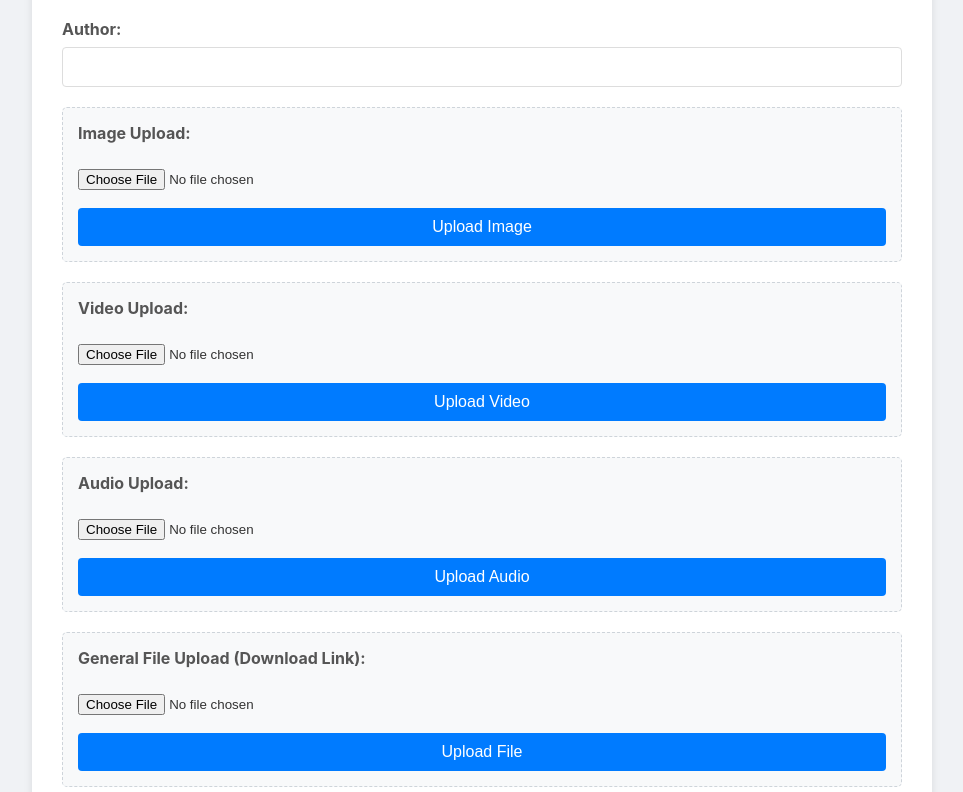
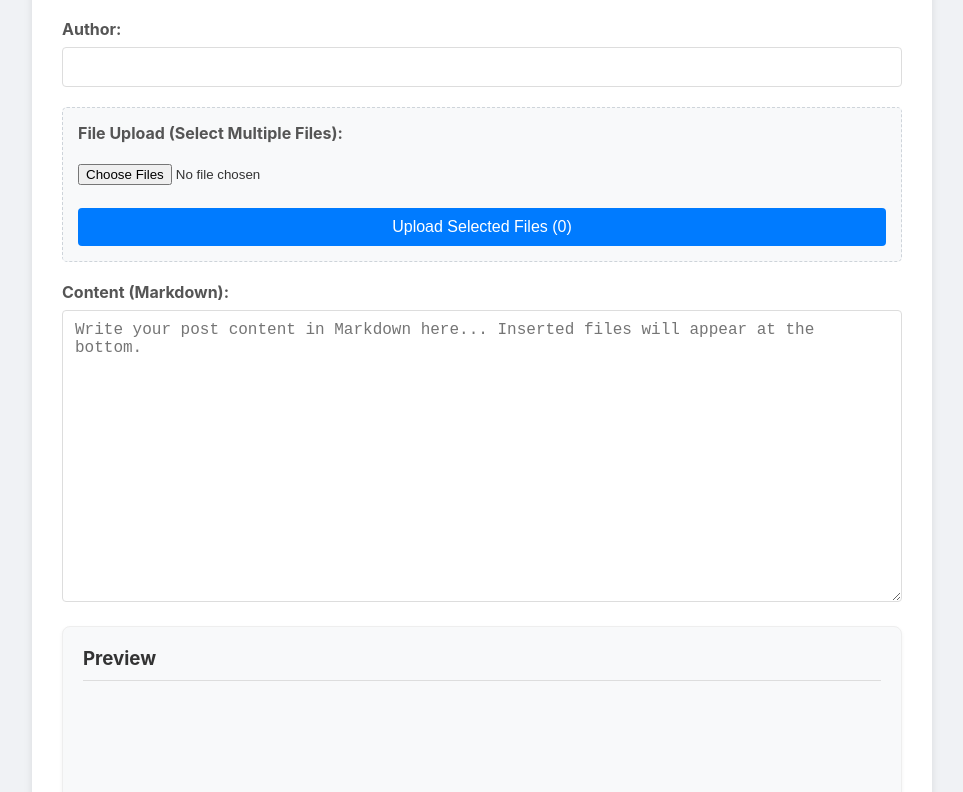
Before and after one commit to gg582/chi-blog, a React (Create React App) app in the folder blog-frontend/: page /new-post in a window 1280 px wide. Shown: the part 368-1160 px from the top of the page, without its empty margins (158-1121 px from the left). Built offline with nearby package versions, Linux system fonts and the light colour scheme; sample sign-in values are in the browser's storage; a small style sheet from the web is missing.

Commit message:
NewPostPage.js 업데이트

```diff
--- a/blog-frontend/src/pages/NewPostPage.js
+++ b/blog-frontend/src/pages/NewPostPage.js
@@ -1,4 +1,4 @@
-import React, { useState, useEffect } from 'react';
+import React, { useState, useEffect, useCallback, useMemo } from 'react';
 import { useNavigate, Link } from 'react-router-dom';
 import './NewPostPage.css';
 
@@ -47,18 +47,28 @@ const getMimeType = (fileName, category) => {
         if (extension === 'mp4') return 'video/mp4';
         if (extension === 'webm') return 'video/webm';
         if (extension === 'ogg') return 'video/ogg';
-        return `video/${extension}`; // Fallback
+        return `video/${extension}`;
     }
 
     if (category === 'audio') {
         if (extension === 'mp3') return 'audio/mpeg';
         if (extension === 'wav') return 'audio/wav';
         if (extension === 'ogg') return 'audio/ogg';
-        return `audio/${extension}`; // Fallback
+        return `audio/${extension}`;
     }
 
     // Default to application/octet-stream for general files
     return 'application/octet-stream';
+};
+
+// Function to determine file category based on MIME type hint
+const getFileCategory = (file) => {
+    if (!file || !file.type) return 'general';
+    const type = file.type.toLowerCase();
+    if (type.startsWith('image/')) return 'image';
+    if (type.startsWith('video/')) return 'video';
+    if (type.startsWith('audio/')) return 'audio';
+    return 'general';
 };
 
 // --- API Endpoint Definition ---
@@ -73,29 +83,11 @@ function NewPostPage() {
   const [success, setSuccess] = useState(false);
   const navigate = useNavigate();
 
-  // Image Upload State (uses general states for simplicity)
-  const [selectedImageFile, setSelectedImageFile] = useState(null);
-  const [uploadingImage, setUploadingImage] = useState(false);
-  const [uploadImageError, setUploadImageError] = useState(null);
-  const [uploadedImageUrl, setUploadedImageUrl] = useState('');
-
-  // Video Upload State
-  const [selectedVideoFile, setSelectedVideoFile] = useState(null);
-  const [uploadingVideo, setUploadingVideo] = useState(false);
-  const [uploadVideoError, setUploadVideoError] = useState(null);
-  const [uploadedVideoUrl, setUploadedVideoUrl] = useState('');
-
-  // Audio Upload State
-  const [selectedAudioFile, setSelectedAudioFile] = useState(null);
-  const [uploadingAudio, setUploadingAudio] = useState(false);
-  const [uploadAudioError, setUploadAudioError] = useState(null);
-  const [uploadedAudioUrl, setUploadedAudioUrl] = useState('');
-
-  // General File Upload State
-  const [selectedGeneralFile, setSelectedGeneralFile] = useState(null);
-  const [uploadingGeneral, setUploadingGeneral] = useState(false);
-  const [uploadGeneralError, setUploadGeneralError] = useState(null);
-  const [uploadedGeneralUrl, setUploadedGeneralUrl] = useState('');
+  // State for batch file upload
+  const [selectedFiles, setSelectedFiles] = useState([]);
+  const [uploading, setUploading] = useState(false);
+  const [uploadError, setUploadError] = useState(null);
+  const [uploadedResults, setUploadedResults] = useState([]); // Array of {url, fileName}
 
   const [previewHtml, setPreviewHtml] = useState('');
 
@@ -156,38 +148,24 @@ function NewPostPage() {
 
       const newPost = await response.json();
       setSuccess(true);
-      setTitle(''); setContent(''); setAuthor(''); setUploadedImageUrl(''); setSelectedImageFile(null); setPreviewHtml('');
+      setTitle(''); setContent(''); setAuthor(''); setSelectedFiles([]); setUploadedResults([]); setPreviewHtml('');
       setTimeout(() => { navigate(`/posts/${newPost.id}`); }, 1500);
     } catch (e) {
       setError(e.message);
     }
   };
 
-  // --- File Change Handlers ---
-  const handleImageFileChange = (e) => {
-    setSelectedImageFile(e.target.files[0]);
-    setUploadImageError(null);
+  // --- Unified File Change Handler ---
+  const handleFileChange = (e) => {
+    // Convert FileList to Array
+    setSelectedFiles(Array.from(e.target.files));
+    setUploadError(null);
   };
 
-  const handleVideoFileChange = (e) => {
-    setSelectedVideoFile(e.target.files[0]);
-    setUploadVideoError(null);
-  };
-
-  const handleAudioFileChange = (e) => {
-    setSelectedAudioFile(e.target.files[0]);
-    setUploadAudioError(null);
-  };
-
-  const handleGeneralFileChange = (e) => {
-    setSelectedGeneralFile(e.target.files[0]);
-    setUploadGeneralError(null);
-  };
-
-  // --- Unified Upload Function ---
-  const handleUpload = async (file, setUploading, setUploadError, fileType) => {
-    if (!file) {
-        setUploadError(`Please select a ${fileType} file to upload.`);
+  // --- Unified Batch Upload Function ---
+  const handleBatchUpload = async () => {
+    if (selectedFiles.length === 0) {
+        setUploadError('Please select at least one file to upload.');
         return;
     }
 
@@ -195,11 +173,10 @@ function NewPostPage() {
     setUploadError(null);
 
     const formData = new FormData();
-    // Use a generic key like 'file' and let the backend determine the type.
+    selectedFiles.forEach((file) => {
+        // The backend expects a field named 'file' for each uploaded item
         formData.append('file', file);
-
-    // Also send file type hint to the backend (optional, but helpful for routing/validation)
-    formData.append('fileTypeHint', fileType);
+    });
 
     try {
       const response = await fetch(UPLOAD_ENDPOINT, {
@@ -208,48 +185,60 @@ function NewPostPage() {
       });
 
       if (!response.ok) {
+        // Check for 202 Accepted which the backend might return on partial success
+        if (response.status === 202) {
+             setUploadError('Partial success: Some files failed to upload. Check the inserted content for details.');
+        } else {
             const errorText = await response.text();
             throw new Error(`Upload failed! Status: ${response.status} - ${errorText}`);
         }
+      }
 
-      const result = await response.json();
-      const uploadedUrl = result.url;
+      // The backend returns an array of successfully uploaded file objects: [{url, fileName}]
+      const results = await response.json();
+      setUploadedResults(results);
 
-      // Handle content insertion based on file type
-      const url = uploadedUrl.replace(/\s/g, "%20");
+      let contentSnippets = [];
+      results.forEach((result) => {
+        // Use result.fileName to determine category (using original name as file object is gone)
+        const file = selectedFiles.find(f => f.name === result.fileName);
+        const fileType = getFileCategory(file);
+
+        // Safely encode the URL
+        const url = result.url.replace(/\s/g, "%20");
         let markdownSnippet = '';
 
+        // Generate the appropriate markdown/HTML snippet
         if (fileType === 'image') {
-        markdownSnippet = `\n![Alt text for image](${url})\n`;
-        setUploadedImageUrl(uploadedUrl);
+            markdownSnippet = `\n![${result.fileName}](${url})\n`;
         } else if (fileType === 'video') {
-        const mimeType = getMimeType(file.name, 'video');
+            const mimeType = getMimeType(result.fileName, 'video');
             markdownSnippet = `\n<video controls width="600">\n  <source src="${url}" type="${mimeType}">\n  Your browser does not support the video tag.\n</video>\n`;
-        setUploadedVideoUrl(uploadedUrl);
         } else if (fileType === 'audio') {
-        const mimeType = getMimeType(file.name, 'audio');
+            const mimeType = getMimeType(result.fileName, 'audio');
             markdownSnippet = `\n<audio controls>\n  <source src="${url}" type="${mimeType}">\n  Your browser does not support the audio tag.\n</audio>\n`;
-        setUploadedAudioUrl(uploadedUrl);
-      } else if (fileType === 'general') {
-        const fileName = file.name;
-        markdownSnippet = `\n[Download File: ${fileName}](${url})\n`;
-        setUploadedGeneralUrl(uploadedUrl);
+        } else { // 'general'
+            markdownSnippet = `\n[Download File: ${result.fileName}](${url})\n`;
         }
+        contentSnippets.push(markdownSnippet);
+      });
 
-      setContent((prevContent) => prevContent + markdownSnippet);
+      // Append all snippets to the content area
+      setContent((prevContent) => prevContent + contentSnippets.join('\n'));
 
     } catch (e) {
       setUploadError(e.message);
     } finally {
       setUploading(false);
-      // Clear the selected file input after processing (manual clear needed for different inputs)
-      if (fileType === 'image') setSelectedImageFile(null);
-      if (fileType === 'video') setSelectedVideoFile(null);
-      if (fileType === 'audio') setSelectedAudioFile(null);
-      if (fileType === 'general') setSelectedGeneralFile(null);
-      // Reset the file input element itself (if needed, but state reset usually suffices for React)
+      setSelectedFiles([]); // Clear the selected file list
+      // Note: Clearing the file input element itself requires a ref or resetting its value property
+      document.getElementById('file-upload-input').value = '';
     }
   };
+
+  const totalFilesSelected = selectedFiles.length;
+  const isFormSubmittable = !uploading;
+
 
   return (
     <>
@@ -270,90 +259,47 @@ function NewPostPage() {
             <input type="text" id="author" value={author} onChange={(e) => setAuthor(e.target.value)} required style={inputStyle} />
           </div>
 
-          {/* Image Upload Section */}
+          {/* Unified Batch File Upload Section */}
           <div style={{ ...formGroupStyle, ...uploadSectionStyle }}>
-            <label style={labelStyle}>Image Upload:</label>
-            <input type="file" accept="image/*" onChange={handleImageFileChange} style={fileInputStyle} />
+            <label style={labelStyle}>File Upload (Select Multiple Files):</label>
+            <input
+                type="file"
+                id="file-upload-input"
+                multiple
+                onChange={handleFileChange}
+                style={fileInputStyle}
+                accept="image/*,video/*,audio/*,.pdf,.zip,.tar.gz" // Suggest common files
+            />
+            {totalFilesSelected > 0 && (
+                <p style={{ margin: '5px 0', fontSize: '0.9rem', color: '#007bff' }}>
+                    **{totalFilesSelected} file(s) selected.** Click Upload to insert into content.
+                </p>
+            )}
             <button
                 type="button"
-                onClick={() => handleUpload(selectedImageFile, setUploadingImage, setUploadImageError, 'image')}
-                disabled={uploadingImage || !selectedImageFile}
-                style={buttonStyle}
+                onClick={handleBatchUpload}
+                disabled={uploading || totalFilesSelected === 0}
+                style={{...buttonStyle, marginTop: '10px'}}
             >
-              {uploadingImage ? 'Uploading...' : 'Upload Image'}
+              {uploading ? 'Uploading...' : `Upload Selected Files (${totalFilesSelected})`}
             </button>
-            {uploadImageError && <p style={errorMessageStyle}>{uploadImageError}</p>}
-            {uploadedImageUrl && (
-              <p style={successMessageStyle}>
-                Image uploaded: <a href={uploadedImageUrl} target="_blank" rel="noopener noreferrer" style={{ color: '#007bff' }}>{uploadedImageUrl}</a><br />
-                (Markdown automatically inserted into content)
-              </p>
+
+            {uploadError && <p style={errorMessageStyle}>{uploadError}</p>}
+
+            {uploadedResults.length > 0 && (
+              <div style={successMessageStyle}>
+                <p style={{ fontWeight: 'bold' }}>{uploadedResults.length} file(s) successfully processed:</p>
+                <ul style={{ paddingLeft: '20px', margin: '5px 0' }}>
+                    {uploadedResults.map((result, index) => (
+                        <li key={index}>
+                            <a href={result.url} target="_blank" rel="noopener noreferrer" style={{ color: '#007bff' }}>{result.fileName}</a>
+                        </li>
+                    ))}
+                </ul>
+                <p>(Markdown/HTML snippets automatically inserted into content.)</p>
+              </div>
             )}
           </div>
-
-          {/* Video Upload Section */}
-          <div style={{ ...formGroupStyle, ...uploadSectionStyle }}>
-            <label style={labelStyle}>Video Upload:</label>
-            <input type="file" accept="video/mp4,video/webm,video/ogg" onChange={handleVideoFileChange} style={fileInputStyle} />
-            <button
-                type="button"
-                onClick={() => handleUpload(selectedVideoFile, setUploadingVideo, setUploadVideoError, 'video')}
-                disabled={uploadingVideo || !selectedVideoFile}
-                style={buttonStyle}
-            >
-              {uploadingVideo ? 'Uploading...' : 'Upload Video'}
-            </button>
-            {uploadVideoError && <p style={errorMessageStyle}>{uploadVideoError}</p>}
-            {uploadedVideoUrl && (
-              <p style={successMessageStyle}>
-                Video uploaded: <a href={uploadedVideoUrl} target="_blank" rel="noopener noreferrer" style={{ color: '#007bff' }}>{uploadedVideoUrl}</a><br />
-                (HTML/Source tag automatically inserted into content)
-              </p>
-            )}
-          </div>
-
-          {/* Audio Upload Section */}
-          <div style={{ ...formGroupStyle, ...uploadSectionStyle }}>
-            <label style={labelStyle}>Audio Upload:</label>
-            <input type="file" accept="audio/mpeg,audio/wav,audio/ogg" onChange={handleAudioFileChange} style={fileInputStyle} />
-            <button
-                type="button"
-                onClick={() => handleUpload(selectedAudioFile, setUploadingAudio, setUploadAudioError, 'audio')}
-                disabled={uploadingAudio || !selectedAudioFile}
-                style={buttonStyle}
-            >
-              {uploadingAudio ? 'Uploading...' : 'Upload Audio'}
-            </button>
-            {uploadAudioError && <p style={errorMessageStyle}>{uploadAudioError}</p>}
-            {uploadedAudioUrl && (
-              <p style={successMessageStyle}>
-                Audio uploaded: <a href={uploadedAudioUrl} target="_blank" rel="noopener noreferrer" style={{ color: '#007bff' }}>{uploadedAudioUrl}</a><br />
-                (HTML/Source tag automatically inserted into content)
-              </p>
-            )}
-          </div>
-
-          {/* General File Upload Section */}
-          <div style={{ ...formGroupStyle, ...uploadSectionStyle }}>
-            <label style={labelStyle}>General File Upload (Download Link):</label>
-            <input type="file" onChange={handleGeneralFileChange} style={fileInputStyle} />
-            <button
-                type="button"
-                onClick={() => handleUpload(selectedGeneralFile, setUploadingGeneral, setUploadGeneralError, 'general')}
-                disabled={uploadingGeneral || !selectedGeneralFile}
-                style={buttonStyle}
-            >
-              {uploadingGeneral ? 'Uploading...' : 'Upload File'}
-            </button>
-            {uploadGeneralError && <p style={errorMessageStyle}>{uploadGeneralError}</p>}
-            {uploadedGeneralUrl && (
-              <p style={successMessageStyle}>
-                File uploaded: <a href={uploadedGeneralUrl} target="_blank" rel="noopener noreferrer" style={{ color: '#007bff' }}>{uploadedGeneralUrl}</a><br />
-                (Markdown Download Link automatically inserted into content)
-              </p>
-            )}
-          </div>
-
 
           <div style={formGroupStyle}>
             <label htmlFor="content" style={labelStyle}>Content (Markdown):</label>
@@ -363,7 +309,7 @@ function NewPostPage() {
               onChange={(e) => setContent(e.target.value)}
               rows="15"
               required
-              placeholder="Write your post content in Markdown here..."
+              placeholder="Write your post content in Markdown here... Inserted files will appear at the bottom."
               style={textareaStyle}
             ></textarea>
           </div>
@@ -379,7 +325,7 @@ function NewPostPage() {
 
           <button
               type="submit"
-              disabled={uploadingImage || uploadingVideo || uploadingAudio || uploadingGeneral}
+              disabled={!isFormSubmittable}
               style={submitButtonStyle}
           >
             Create Post
@@ -432,11 +378,11 @@ const errorMessageStyle = {
 };
 const successMessageStyle = {
   color: '#28a745', backgroundColor: '#d4edda', border: '1px solid #c3e6cb',
-  padding: '10px', borderRadius: '5px', marginBottom: '20px', textAlign: 'center',
+  padding: '10px', borderRadius: '5px', marginBottom: '20px', textAlign: 'left',
   gridColumn: '1 / -1',
 };
 const uploadSectionStyle = {
-  display: 'flex', flexDirection: 'column', gap: '10px', padding: '15px',
+  display: 'flex', flexDirection: 'column', gap: '5px', padding: '15px',
   backgroundColor: '#f8f9fa', border: '1px dashed #ced4da', borderRadius: '5px',
   marginBottom: '20px',
 };
```
Lines whose indentation alone changed are shown as unchanged.
